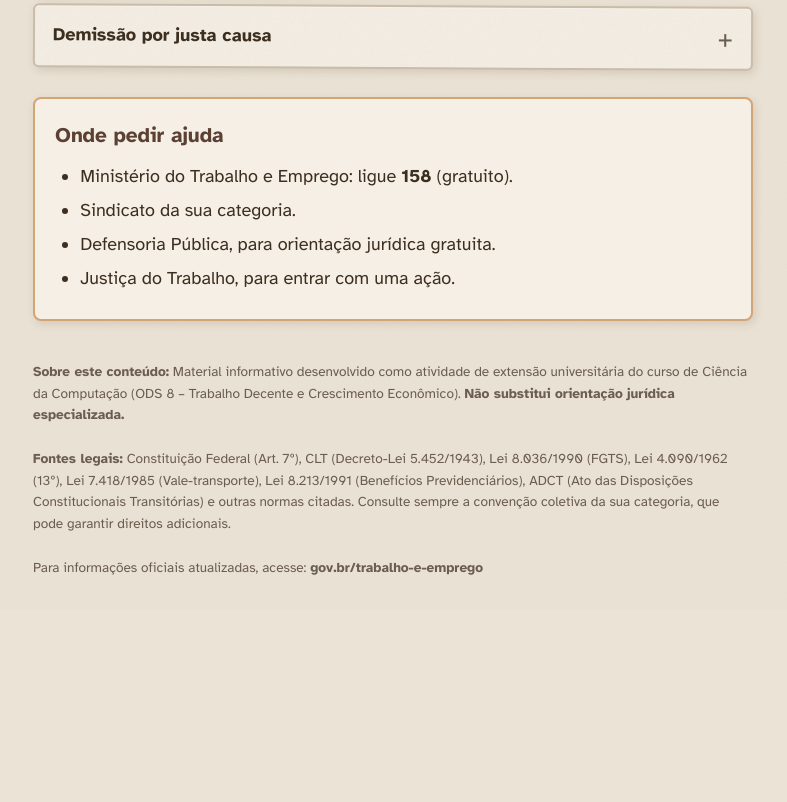
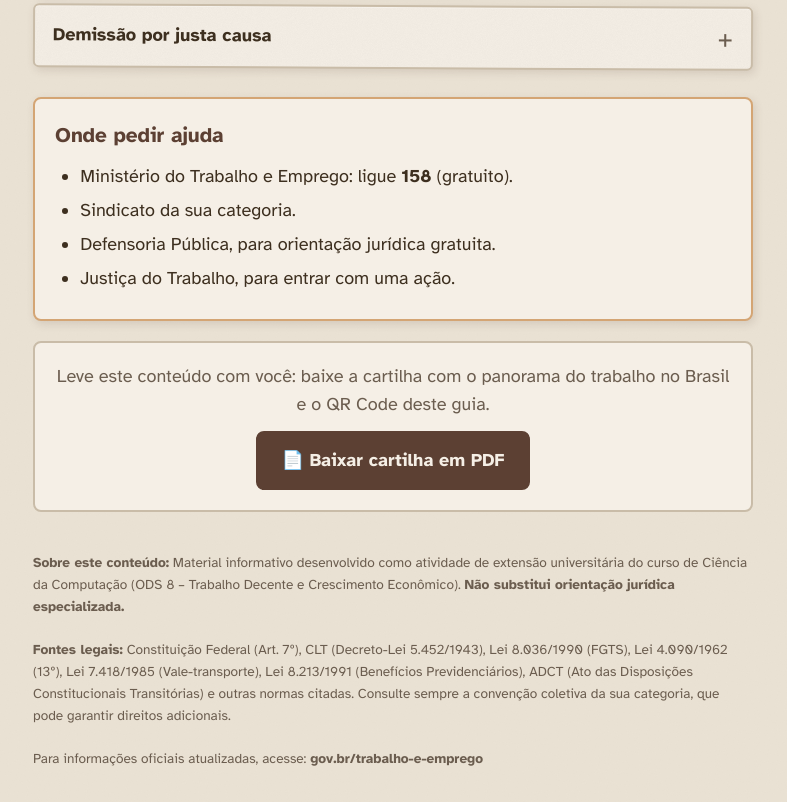
Before and after one commit to Gustavosoliv16/atvextensao, a plain HTML site: page index.html in a window 1280 px wide. Shown: the part 2612-3414 px from the top of the page, without its empty margins (247-1034 px from the left). Before the commit the page ends 3222 px from the top, so only its background shows below. Drawn offline with Linux system fonts and the light colour scheme.

Commit message:
adiciona opção de download de documento

```diff
--- a/index.html
+++ b/index.html
@@ -268,6 +268,28 @@ color:var(--hero);
 .ajuda ul{margin:8px 0 0;padding-left:1.4em}
 .ajuda li{margin:6px 0}
 
+.download{
+margin-top:20px;
+padding:20px;
+background:var(--surface);
+border:2px solid var(--line);
+border-radius:8px;
+text-align:center;
+}
+.download p{margin:0 0 12px;color:var(--muted)}
+.download a{
+display:inline-block;
+padding:14px 24px;
+background:var(--hero);
+color:var(--hero-ink);
+font-weight:700;
+text-decoration:none;
+border-radius:8px;
+border:2px solid var(--hero);
+}
+.download a:hover{background:var(--accent);color:var(--accent-ink);border-color:var(--accent)}
+.download a:focus-visible{outline:3px solid var(--accent);outline-offset:2px}
+
 footer{
 padding:0 20px 32px;
 color:var(--muted);
@@ -438,6 +460,10 @@ right:-10px;
 <li>Defensoria Pública, para orientação jurídica gratuita.</li>
 <li>Justiça do Trabalho, para entrar com uma ação.</li>
 </ul>
+</section>
+<section class="download">
+<p>Leve este conteúdo com você: baixe a cartilha com o panorama do trabalho no Brasil e o QR Code deste guia.</p>
+<a href="Cartilha_Direitos_Trabalhistas.pdf" download>📄 Baixar cartilha em PDF</a>
 </section>
 </div></main>
 <footer><div class="wrap">
```
